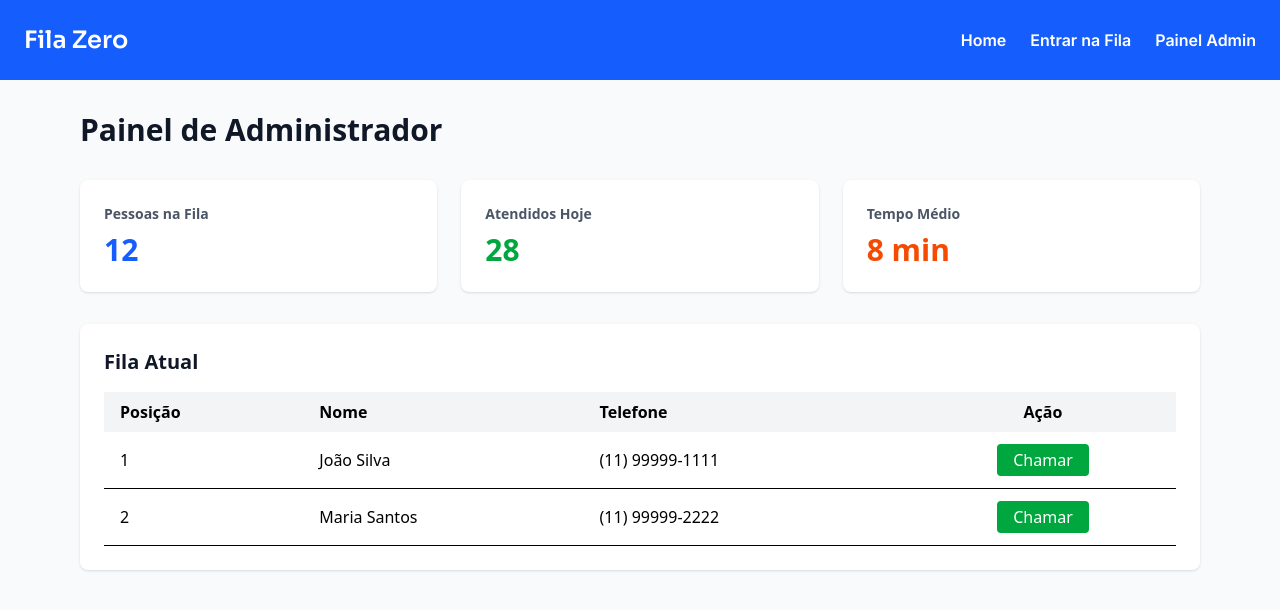
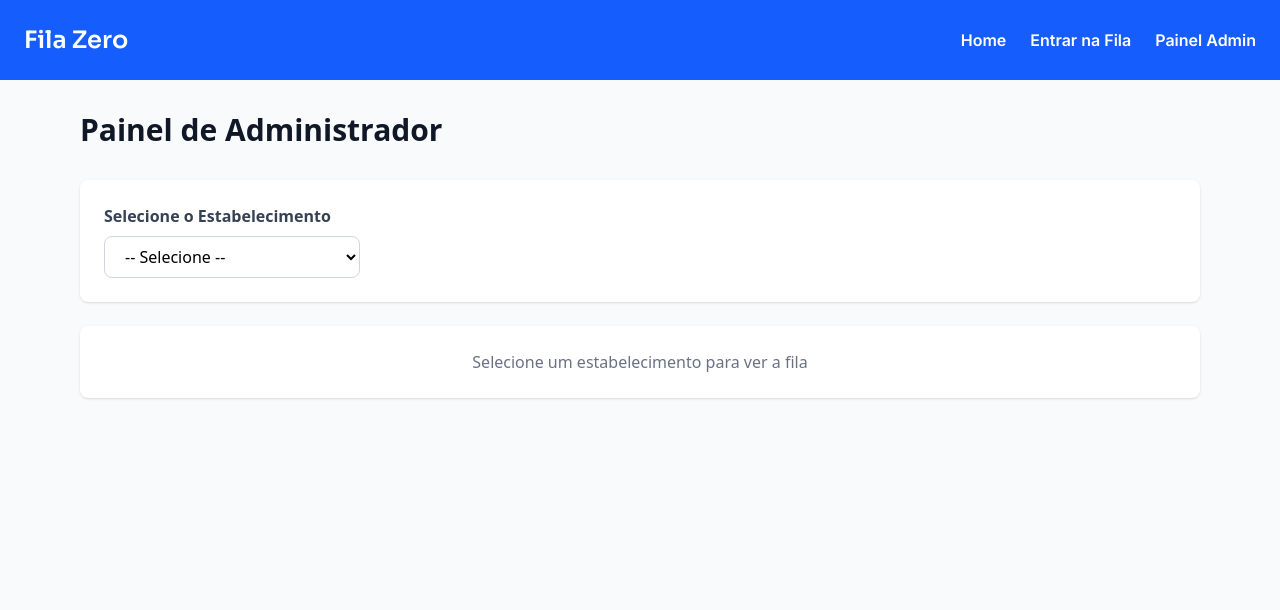
Before and after one commit to CapivaraDevv/FilaZero, a React (Vite) app in the folder frontend/: page /admin in a window 1280 px wide. Shown: the top 610 px of the page. Built offline with nearby package versions, Linux system fonts and the light colour scheme.

Commit message:
Implementação do painel de administração com seleção de estabelecimento, exibição de fila e estatísticas em tempo real via WebSocket.

```diff
--- a/frontend/src/pages/AdminPanel.jsx
+++ b/frontend/src/pages/AdminPanel.jsx
@@ -1,4 +1,139 @@
+import { useState, useEffect } from "react";
+import { queueAPI } from "../services/api.js";
+import { getSocket, joinQueue, leaveQueue } from "../services/socketService.js";
+
 export default function AdminPanel() {
+  const [selectedEstablishment, setSelectedEstablishment] = useState("");
+  const [queue, setQueue] = useState([]);
+  const [stats, setStats] = useState({
+    totalWaiting: 0,
+    totalServed: 0,
+    averageTime: 0,
+  });
+  const [loading, setLoading] = useState(false);
+  const [error, setError] = useState(null);
+  const [success, setSuccess] = useState(null);
+
+  const establishments = [
+    { id: "banco-central", name: "Banco Central" },
+    { id: "farmacia-abc", name: "Farmácia ABC" },
+    { id: "cartorio-xyz", name: "Cartório XYZ" },
+  ];
+
+  // Função para buscar dados da fila
+  const fetchQueueData = async () => {
+    if (!selectedEstablishment) {
+      setQueue([]);
+      setStats({ totalWaiting: 0, totalServed: 0, averageTime: 0 });
+      return;
+    }
+
+    setLoading(true);
+    setError(null);
+    try {
+      const response = await queueAPI.getAllEntries(selectedEstablishment);
+      setQueue(response.data.entries || []);
+      setStats(response.data.stats || { totalWaiting: 0, totalServed: 0, averageTime: 0 });
+    } catch (err) {
+      setError(err.message || "Erro ao carregar fila");
+      setQueue([]);
+    } finally {
+      setLoading(false);
+    }
+  };
+
+  // Configurar WebSocket quando estabelecimento mudar
+  useEffect(() => {
+    if (!selectedEstablishment) {
+      setQueue([]);
+      setStats({ totalWaiting: 0, totalServed: 0, averageTime: 0 });
+      return;
+    }
+
+    // Buscar dados iniciais
+    fetchQueueData();
+
+    // Conectar ao WebSocket
+    const socket = getSocket();
+    joinQueue(selectedEstablishment);
+
+    // Handlers para eventos WebSocket
+    const handleQueueUpdate = (data) => {
+      // Atualizar fila e estatísticas quando houver mudanças
+      if (data.queue !== undefined || data.stats) {
+        // Buscar todas as entradas para atualizar a lista completa
+        fetchQueueData();
+      }
+    };
+
+    const handleQueueCalled = (data) => {
+      // Atualizar quando alguém for chamado
+      fetchQueueData();
+    };
+
+    const handleQueueServed = (data) => {
+      // Atualizar quando um atendimento for finalizado
+      fetchQueueData();
+    };
+
+    // Escutar atualizações em tempo real
+    socket.on('queue:update', handleQueueUpdate);
+    socket.on('queue:called', handleQueueCalled);
+    socket.on('queue:served', handleQueueServed);
+
+    // Limpar ao desmontar ou mudar estabelecimento
+    return () => {
+      socket.off('queue:update', handleQueueUpdate);
+      socket.off('queue:called', handleQueueCalled);
+      socket.off('queue:served', handleQueueServed);
+      leaveQueue(selectedEstablishment);
+    };
+  }, [selectedEstablishment]);
+
+  // Chamar próximo da fila
+  const handleCallNext = async () => {
+    if (!selectedEstablishment) return;
+
+    setLoading(true);
+    setError(null);
+    setSuccess(null);
+
+    try {
+      const response = await queueAPI.callNext(selectedEstablishment);
+      setSuccess(response.message || "Cliente chamado com sucesso!");
+      // WebSocket vai atualizar automaticamente, mas buscamos para garantir
+      setTimeout(fetchQueueData, 300);
+    } catch (err) {
+      setError(err.message || "Erro ao chamar próximo");
+    } finally {
+      setLoading(false);
+    }
+  };
+
+  // Finalizar atendimento
+  const handleServeEntry = async (entryId) => {
+    if (!selectedEstablishment) return;
+
+    setLoading(true);
+    setError(null);
+    setSuccess(null);
+
+    try {
+      await queueAPI.serveEntry(selectedEstablishment, entryId);
+      setSuccess("Atendimento finalizado!");
+      // WebSocket vai atualizar automaticamente, mas buscamos para garantir
+      setTimeout(fetchQueueData, 300);
+    } catch (err) {
+      setError(err.message || "Erro ao finalizar atendimento");
+    } finally {
+      setLoading(false);
+    }
+  };
+
+  // Filtrar apenas os que estão esperando
+  const waitingQueue = queue.filter(entry => entry.status === "waiting");
+  const calledEntries = queue.filter(entry => entry.status === "called");
+
   return (
     <div className="min-h-screen bg-gray-50 py-8">
       <div className="max-w-6xl mx-auto px-4">
@@ -6,68 +141,163 @@ export default function AdminPanel() {
           Painel de Administrador
         </h1>
 
+        {/* Seleção de Estabelecimento */}
+        <div className="bg-white rounded-lg shadow p-6 mb-6">
+          <label className="block text-gray-700 font-semibold mb-2">
+            Selecione o Estabelecimento
+          </label>
+          <select
+            value={selectedEstablishment}
+            onChange={(e) => setSelectedEstablishment(e.target.value)}
+            className="w-full md:w-64 border border-gray-300 rounded-lg px-4 py-2 focus:outline-none focus:border-blue-500"
+          >
+            <option value="">-- Selecione --</option>
+            {establishments.map((est) => (
+              <option key={est.id} value={est.id}>
+                {est.name}
+              </option>
+            ))}
+          </select>
+        </div>
+
+        {/* Mensagens de feedback */}
+        {error && (
+          <div className="mb-4 p-4 bg-red-100 border border-red-400 text-red-700 rounded-lg">
+            {error}
+          </div>
+        )}
+
+        {success && (
+          <div className="mb-4 p-4 bg-green-100 border border-green-400 text-green-700 rounded-lg">
+            {success}
+          </div>
+        )}
+
+        {!selectedEstablishment && (
+          <div className="bg-white rounded-lg shadow p-6 text-center text-gray-500">
+            Selecione um estabelecimento para ver a fila
+          </div>
+        )}
+
+        {selectedEstablishment && (
+          <>
+            {/* Cards de Estatísticas */}
             <div className="grid md:grid-cols-3 gap-6 mb-8">
-          {/* Card 1 */}
               <div className="bg-white rounded-lg shadow p-6">
                 <h3 className="text-gray-600 text-sm font-semibold mb-2">
                   Pessoas na Fila
                 </h3>
-            <p className="text-3xl font-bold text-blue-600">12</p>
+                <p className="text-3xl font-bold text-blue-600">
+                  {loading ? "..." : stats.totalWaiting}
+                </p>
               </div>
 
-          {/* Card 2 */}
               <div className="bg-white rounded-lg shadow p-6">
                 <h3 className="text-gray-600 text-sm font-semibold mb-2">
                   Atendidos Hoje
                 </h3>
-            <p className="text-3xl font-bold text-green-600">28</p>
+                <p className="text-3xl font-bold text-green-600">
+                  {loading ? "..." : stats.totalServed}
+                </p>
               </div>
 
-          {/* Card 3 */}
               <div className="bg-white rounded-lg shadow p-6">
                 <h3 className="text-gray-600 text-sm font-semibold mb-2">
                   Tempo Médio
                 </h3>
-            <p className="text-3xl font-bold text-orange-600">8 min</p>
+                <p className="text-3xl font-bold text-orange-600">
+                  {loading ? "..." : `${stats.averageTime} min`}
+                </p>
               </div>
             </div>
 
-        {/* Fila */}
+            {/* Botão Chamar Próximo */}
+            {waitingQueue.length > 0 && (
+              <div className="mb-6">
+                <button
+                  onClick={handleCallNext}
+                  disabled={loading}
+                  className="bg-green-600 text-white px-6 py-3 rounded-lg font-semibold hover:bg-green-700 transition disabled:opacity-50 disabled:cursor-not-allowed"
+                >
+                  {loading ? "Carregando..." : "Chamar Próximo da Fila"}
+                </button>
+              </div>
+            )}
+
+            {/* Entradas Chamadas */}
+            {calledEntries.length > 0 && (
+              <div className="bg-yellow-50 border border-yellow-300 rounded-lg p-6 mb-6">
+                <h2 className="text-xl font-bold text-gray-900 mb-4">
+                  Chamados (Aguardando Atendimento)
+                </h2>
+                <div className="space-y-2">
+                  {calledEntries.map((entry) => (
+                    <div
+                      key={entry.id}
+                      className="bg-white p-4 rounded-lg flex justify-between items-center"
+                    >
+                      <div>
+                        <p className="font-semibold">{entry.name}</p>
+                        <p className="text-sm text-gray-600">{entry.phone}</p>
+                      </div>
+                      <button
+                        onClick={() => handleServeEntry(entry.id)}
+                        disabled={loading}
+                        className="bg-blue-600 text-white px-4 py-2 rounded hover:bg-blue-700 transition disabled:opacity-50"
+                      >
+                        Finalizar Atendimento
+                      </button>
+                    </div>
+                  ))}
+                </div>
+              </div>
+            )}
+
+            {/* Fila de Espera */}
             <div className="bg-white rounded-lg shadow p-6">
-          <h2 className="text-xl font-bold text-gray-900 mb-4">Fila Atual</h2>
+              <div className="flex justify-between items-center mb-4">
+                <h2 className="text-xl font-bold text-gray-900">
+                  Fila Atual ({waitingQueue.length} {waitingQueue.length === 1 ? "pessoa" : "pessoas"})
+                </h2>
+                <span className="text-xs text-green-600 font-semibold flex items-center">
+                  <span className="w-2 h-2 bg-green-500 rounded-full mr-2 animate-pulse"></span>
+                  Tempo Real
+                </span>
+              </div>
+
+              {loading && waitingQueue.length === 0 && (
+                <p className="text-center text-gray-500 py-8">Carregando...</p>
+              )}
+
+              {!loading && waitingQueue.length === 0 && (
+                <p className="text-center text-gray-500 py-8">
+                  Nenhuma pessoa na fila no momento
+                </p>
+              )}
+
+              {waitingQueue.length > 0 && (
                 <table className="w-full">
                   <thead className="bg-gray-100">
                     <tr>
                       <th className="px-4 py-2 text-left">Posição</th>
                       <th className="px-4 py-2 text-left">Nome</th>
                       <th className="px-4 py-2 text-left">Telefone</th>
-                <th className="px-4 py-2 text-center">Ação</th>
                     </tr>
                   </thead>
                   <tbody>
-              <tr className="border-b hover:bg-gray-50">
-                <td className="px-4 py-3">1</td>
-                <td className="px-4 py-3">João Silva</td>
-                <td className="px-4 py-3">(11) 99999-1111</td>
-                <td className="px-4 py-3 text-center">
-                  <button className="bg-green-600 text-white px-4 py-1 rounded cursor-pointer hover:bg-green-700">
-                    Chamar
-                  </button>
-                </td>
+                    {waitingQueue.map((entry) => (
+                      <tr key={entry.id} className="border-b hover:bg-gray-50">
+                        <td className="px-4 py-3">{entry.position}</td>
+                        <td className="px-4 py-3">{entry.name}</td>
+                        <td className="px-4 py-3">{entry.phone}</td>
                       </tr>
-              <tr className="border-b hover:bg-gray-50">
-                <td className="px-4 py-3">2</td>
-                <td className="px-4 py-3">Maria Santos</td>
-                <td className="px-4 py-3">(11) 99999-2222</td>
-                <td className="px-4 py-3 text-center">
-                  <button className="bg-green-600 text-white px-4 py-1 rounded cursor-pointer hover:bg-green-700">
-                    Chamar
-                  </button>
-                </td>
-              </tr>
+                    ))}
                   </tbody>
                 </table>
+              )}
             </div>
+          </>
+        )}
       </div>
     </div>
   );
```
Lines whose indentation alone changed are shown as unchanged.
